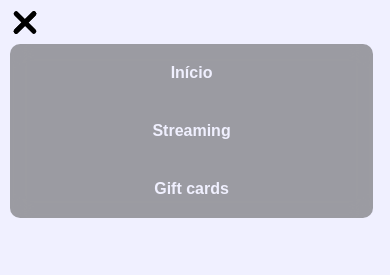
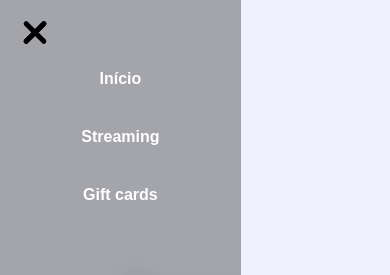
Before and after one commit to bigptlg/streamcard, a plain HTML site: page index.html in a window 390 px wide. Both pictures are taken after a click on the label 25 px from the left and 25 px from the top of the page. Shown: the top 275 px of the page. Drawn offline with nearby package versions, Linux system fonts and the light colour scheme.

Commit message:
posição e tamanho
Alteração no tamanho e posição

```diff
--- a/menu.css
+++ b/menu.css
@@ -1,8 +1,9 @@
 header {
-    padding: 10px;
     position: fixed;
     width: 100%;
     z-index: 1;
+    margin: none;
+    padding: none;
 }
 
 label {
@@ -11,6 +12,8 @@ label {
     position: relative;
     display: inline-block;
     cursor: pointer;
+    margin: 20px;
+    z-index: 1;
 }
 
 span.linha {
@@ -36,17 +39,20 @@ span.linha {
 }
 
 nav {
-    background-color: rgba(88, 88, 88, 0.555);
+    background-color: rgba(88, 88, 88, 0.5);
     backdrop-filter: blur(10px);
     transform: translateX(-110%);
     transition: .5s ease-in-out;
-    border-radius: 10px;
-    width: 98%;
+    /* border-radius: 10px; */
+    width: 100%;
+    height: 100vh;
+    position: absolute;
+    top: 0;
 }
 
 nav ul {
     padding: 0;
-    margin: 0;
+    margin: 50px 0;
     list-style: none;
     width: 100%;
 }
@@ -58,7 +64,7 @@ nav ul li {
 
 nav a {
     text-decoration: none;
-    color: #f0f0ff;
+    color: #fff;
     display: block;
     padding: 10px;
     font-weight: bold;
@@ -67,11 +73,13 @@ nav a {
 nav a:hover {
     background-color: #fff;
     color: #000000;
+    border-radius: 10px;
 }
 
 .menu nav {
     transform: translateX(0%);
     display: block;
+    margin: auto;
 }
 
 .menu #linha1 {
@@ -93,4 +101,16 @@ nav a:hover {
     header {
         width: 95%;
     }
+
+nav {
+    background-color: rgba(88, 88, 88, 0.5);
+    backdrop-filter: blur(10px);
+    transform: translateX(-110%);
+    transition: .5s ease-in-out;
+    /* border-radius: 10px; */
+    width: 65%;
+    height: 120vh;
+    position: absolute;
+    top: 0;
 }
+}
```
